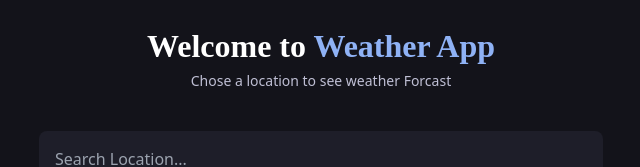
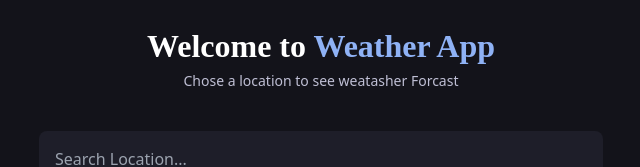
Before and after one commit to alikigithub/weatherApp, a React (Vite) app: page / in a window 1280 px wide. Shown: the part 202-369 px from the top of the page, without its empty margins (319-959 px from the left). Built offline with nearby package versions, Linux system fonts and the light colour scheme.

Commit message:
changes made

```diff
--- a/src/components/HomeHeader.tsx
+++ b/src/components/HomeHeader.tsx
@@ -10,7 +10,7 @@ const HomeHeader = () => {
           Welcome to <span className="md:text-bluelight">Weather App</span>
         </h1>
         <p className="text-BaseGray mb-10 text-[14px]">
-          Chose a location to see weather Forcast
+          Chose a location to see weatasher Forcast
         </p>
       </section>
     </div>
--- a/src/pages/weatherSearchBar/WeatherSearch.tsx
+++ b/src/pages/weatherSearchBar/WeatherSearch.tsx
@@ -1,10 +1,10 @@
 import Inputbox from "../../components/InputBox";
-import Logo from "../../components/HomeHeader";
+import HomeHeader from "../../components/HomeHeader";
 
 const WeatherSearch = () => {
   return (
     <div className="h-screen bg-bground w-full flex  flex-col items-center">
-      <Logo />
+      <HomeHeader />
       <Inputbox />
     </div>
   );
```
